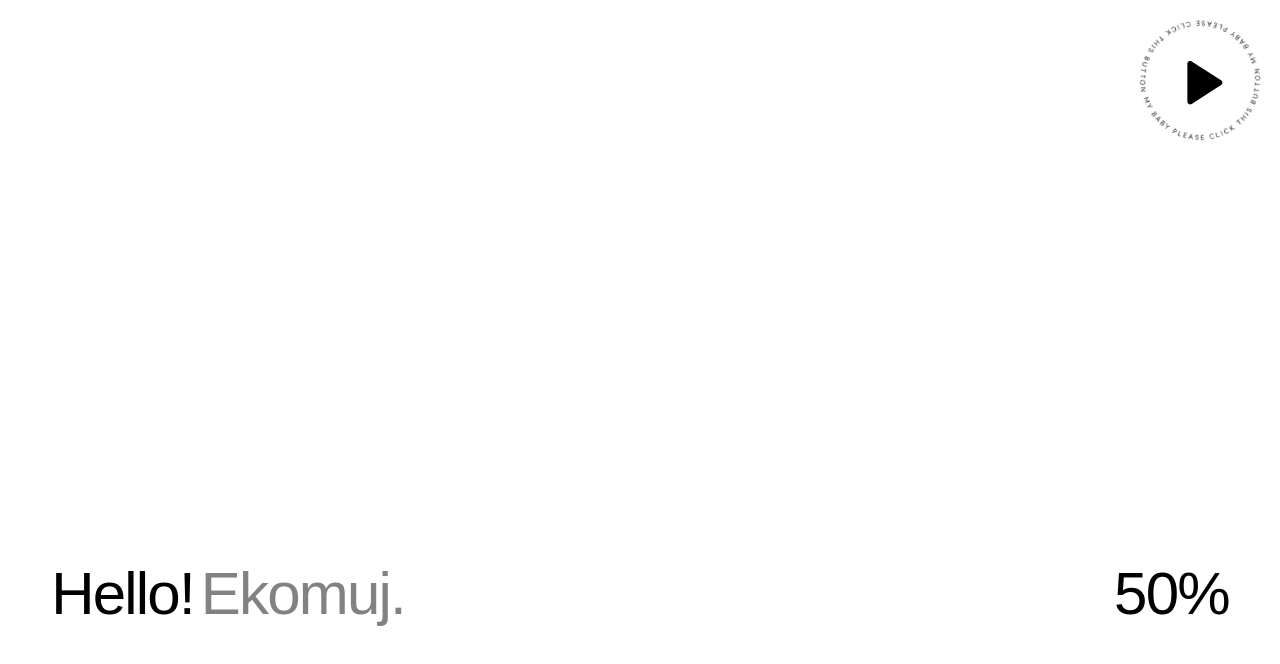
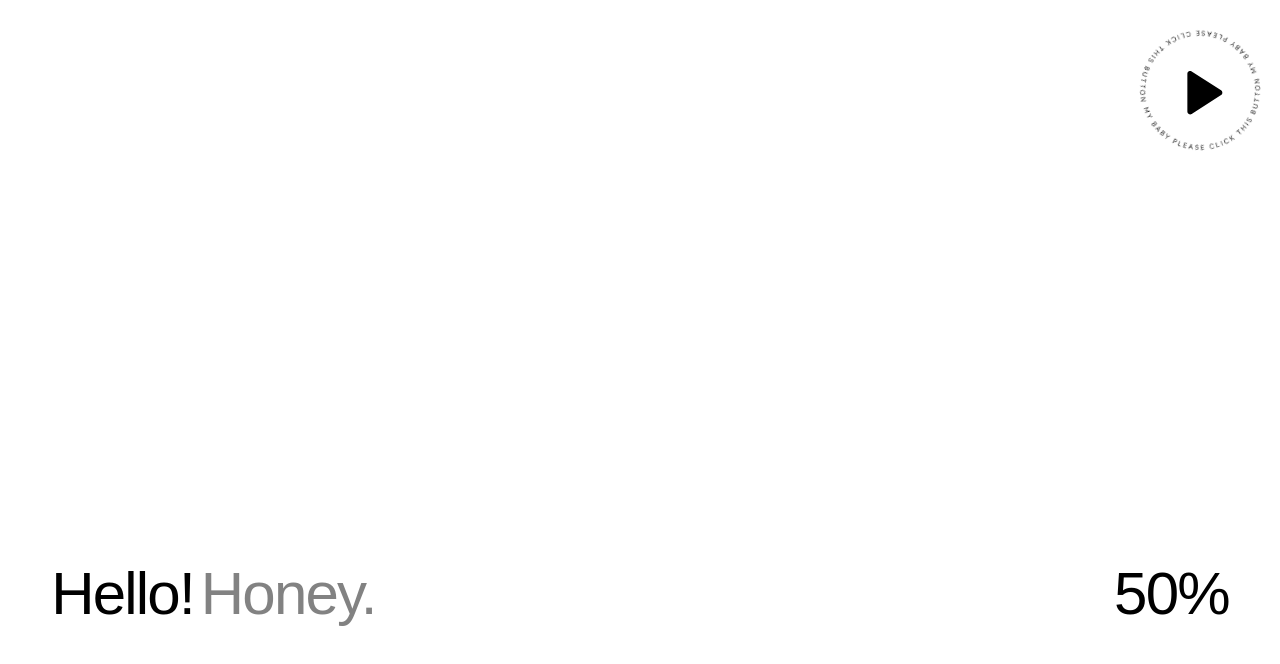
Before and after one commit to Mykel-Eze/jumoke-birthday, a plain HTML site: page index.html in a window 1280 px wide. Drawn offline with Linux system fonts and the light colour scheme.

Commit message:
Name transitions done

```diff
--- a/css/more-styles.css
+++ b/css/more-styles.css
@@ -154,7 +154,7 @@
 
 .play-trigger-wrapper.modal-trigger {
     position: fixed;
-    top: 20px;
+    top: 30px;
     right: 20px;
     width: 120px;
     cursor: pointer;
--- a/index.html
+++ b/index.html
@@ -23,10 +23,7 @@
                         <div class="names-block flex-div">
                             <span class="hello-txt">Hello! </span>
                             <div class="names">
-                                <span class="name active-name">Ekomuj.</span>
-                                <span class="name">Honey.</span>
-                                <span class="name">Baby.</span>
-                                <span class="name">My love.</span>
+                                <span id="name" class="name active-name">Ekomuj.</span>
                             </div>
                         </div>
                         <div class="text-1">It’s your birthday. </div>
--- a/js/my-scripts.js
+++ b/js/my-scripts.js
@@ -68,3 +68,17 @@ document.addEventListener("DOMContentLoaded", () => {
     }
     counter("progress-figure", 0, 100, 10000);
 });
+
+// Text Transition
+var text = ["Honey.", "Baby.", "My love.", "Ekomuj."];
+var counter = 0;
+var elem = $("#name");
+setInterval(change, 2500);
+function change() {
+    elem.slideUp(function(){
+        elem.html(text[counter]);
+        counter++;
+        if(counter >= text.length) { counter = 0; }
+        elem.slideDown();
+    });
+}
```
